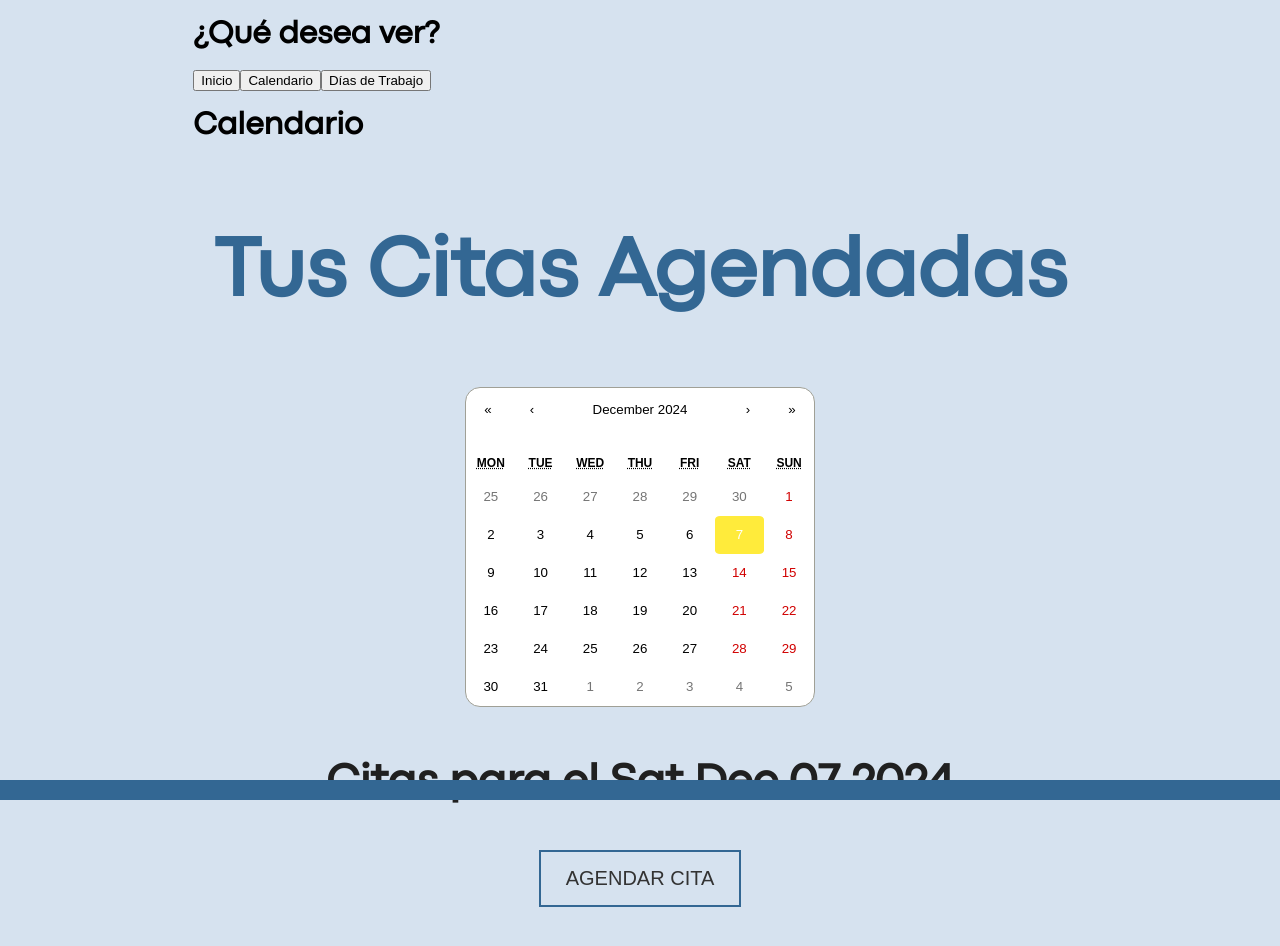
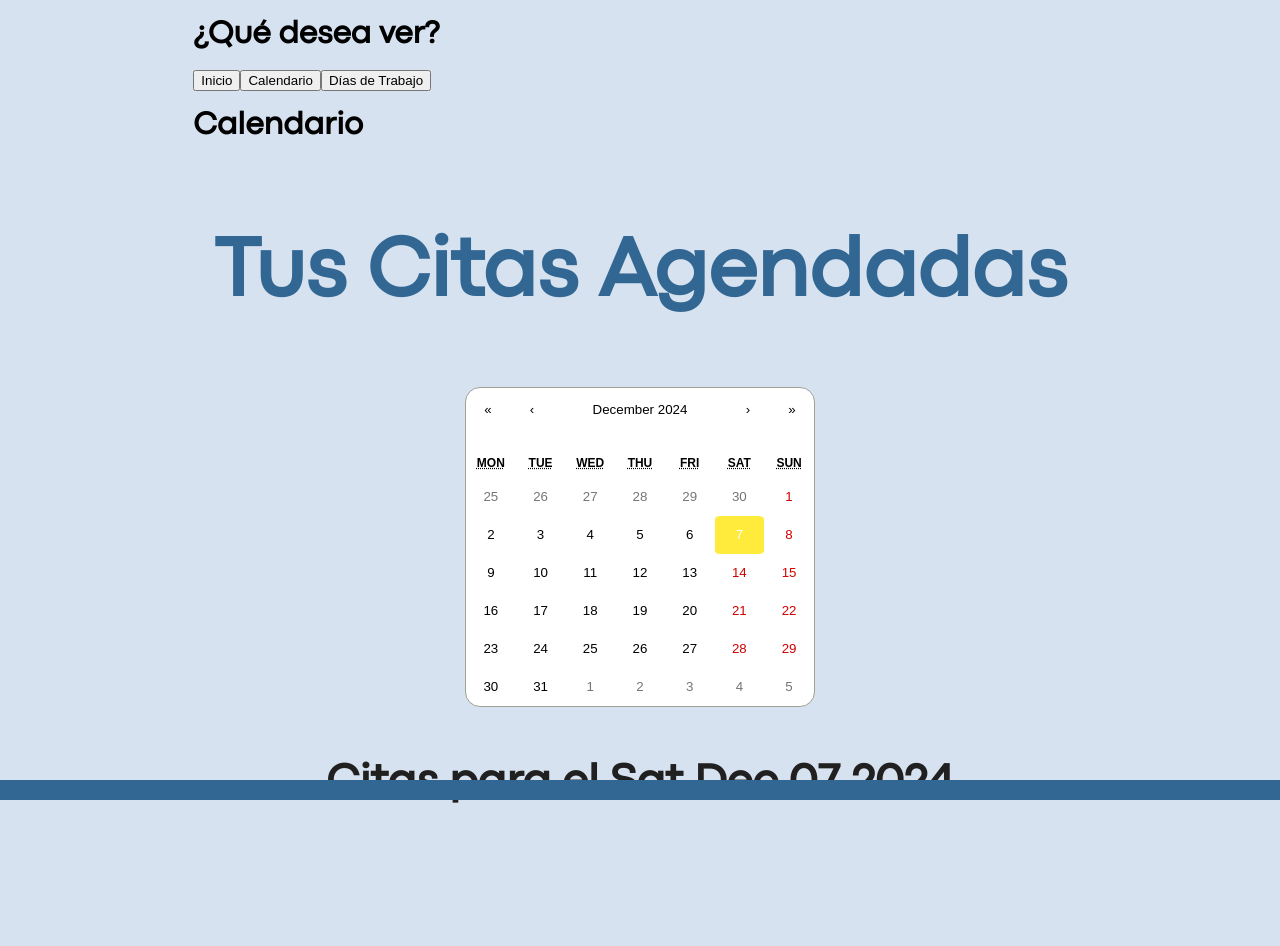
Before and after one commit to Pixoll/se-project-frontend, a React (Create React App) app: page /BrowserDoctor in a window 1280 px wide. Both pictures are taken after a click on the button "Calendario". Shown: the top 946 px of the page. After the commit the page ends 860 px from the top, so only its background shows below. Built offline with nearby package versions, Linux system fonts and the light colour scheme; a web font is replaced by a local one.

Commit message:
modificaciones en el apartado del doctor, calendario e inicio

```diff
--- /dev/null
+++ b/src/components/ScheduledAppointmentsDoctor.js
@@ -0,0 +1,101 @@
+import React, { useState, useEffect } from 'react';
+import Calendar from 'react-calendar';
+import 'react-calendar/dist/Calendar.css';
+import '../styles/ScheduledAppointments.css';
+
+const ScheduledAppointments = () => {
+    const [date, setDate] = useState(new Date());
+    const [appointments, setAppointments] = useState([]);
+    const [showForm, setShowForm] = useState(false);
+    const [newAppointment, setNewAppointment] = useState({ time: '', specialist: '' });
+
+    useEffect(() => {
+        const fetchedAppointments = [
+            { id: 1, date: new Date(2024, 10, 14, 10, 0), specialist: 'Dr. Smith' },
+            { id: 2, date: new Date(2024, 10, 15, 12, 0), specialist: 'Dr. Williams' }
+        ];
+        setAppointments(fetchedAppointments);
+    }, []);
+
+    const handleCancelAppointment = (id) => {
+        setAppointments(appointments.filter(appointment => appointment.id !== id));
+        alert('Cita cancelada');
+    };
+
+    const handleAddAppointment = () => {
+        const appointmentDate = new Date(date);
+        appointmentDate.setHours(parseInt(newAppointment.time.split(':')[0]), parseInt(newAppointment.time.split(':')[1]));
+
+        const newId = appointments.length ? Math.max(...appointments.map(app => app.id)) + 1 : 1;
+        const newApp = { id: newId, date: appointmentDate, specialist: newAppointment.specialist };
+
+        setAppointments([...appointments, newApp]);
+        setShowForm(false);
+        setNewAppointment({ time: '', specialist: '' });
+        alert('Cita agendada');
+    };
+
+    const renderAppointments = () => {
+        return appointments
+            .filter(appointment => appointment.date.toDateString() === date.toDateString())
+            .map(appointment => (
+                <div key={appointment.id} className="appointment">
+                    <p>Cita a las {appointment.date.getHours()}:00 con {appointment.specialist}</p>
+                    <button className="ButtonOne" onClick={() => handleCancelAppointment(appointment.id)}>Cancelar Cita</button>
+                </div>
+            ));
+    };
+
+    const tileClassName = ({ date, view }) => {
+        if (view === 'month') {
+            const hasAppointment = appointments.some(appointment =>
+                appointment.date.toDateString() === date.toDateString()
+            );
+            return hasAppointment ? 'highlighted-day' : null;
+        }
+        return null;
+    };
+
+    return (
+        <div className="scheduled-appointments">
+            <h1 className="welcome">Tus Citas Agendadas</h1>
+            <div className="calendar-container">
+                <Calendar
+                    onChange={setDate}
+                    value={date}
+                    tileClassName={tileClassName}
+                />
+            </div>
+            <h2 className="subWelcome">Citas para el {date.toDateString()}</h2>
+            <div className="appointments-list">
+                {renderAppointments()}
+            </div>
+            {showForm && (
+                <div className="appointment-form">
+                    <h3>Agendar Nueva Cita</h3>
+                    <label>
+                        Hora:
+                        <input
+                            type="time"
+                            value={newAppointment.time}
+                            onChange={(e) => setNewAppointment({ ...newAppointment, time: e.target.value })}
+                        />
+                    </label>
+                    <label>
+                        Especialista:
+                        <input
+                            type="text"
+                            value={newAppointment.specialist}
+                            onChange={(e) => setNewAppointment({ ...newAppointment, specialist: e.target.value })}
+                        />
+                    </label>
+                    <button className="ButtonOne" onClick={handleAddAppointment}>Confirmar Cita</button>
+                    <button className="ButtonOne" onClick={() => setShowForm(false)}>Cancelar</button>
+                </div>
+            )}
+            <div className="footer-bar"></div>
+        </div>
+    );
+};
+
+export default ScheduledAppointments;
--- a/src/pages/Calendario.js
+++ b/src/pages/Calendario.js
@@ -1,5 +1,5 @@
 import React from 'react';
-import ScheduledAppointments from '../components/ScheduledAppointments';
+import ScheduledAppointments from '../components/ScheduledAppointmentsDoctor';
 
 function Calendario() {
   return (
--- a/src/pages/Inicio.js
+++ b/src/pages/Inicio.js
@@ -1,7 +1,14 @@
 import React from 'react';
 
 function Inicio() {
-  return <h1>Informacion del doctor</h1>;
+  return (
+    <div>
+    <h1>Información del doctor</h1>
+      <p>Nombre</p>
+      <p>Especialidad</p>
+      <p>Contacto</p>
+      </div>
+);
 
 }
 
```
